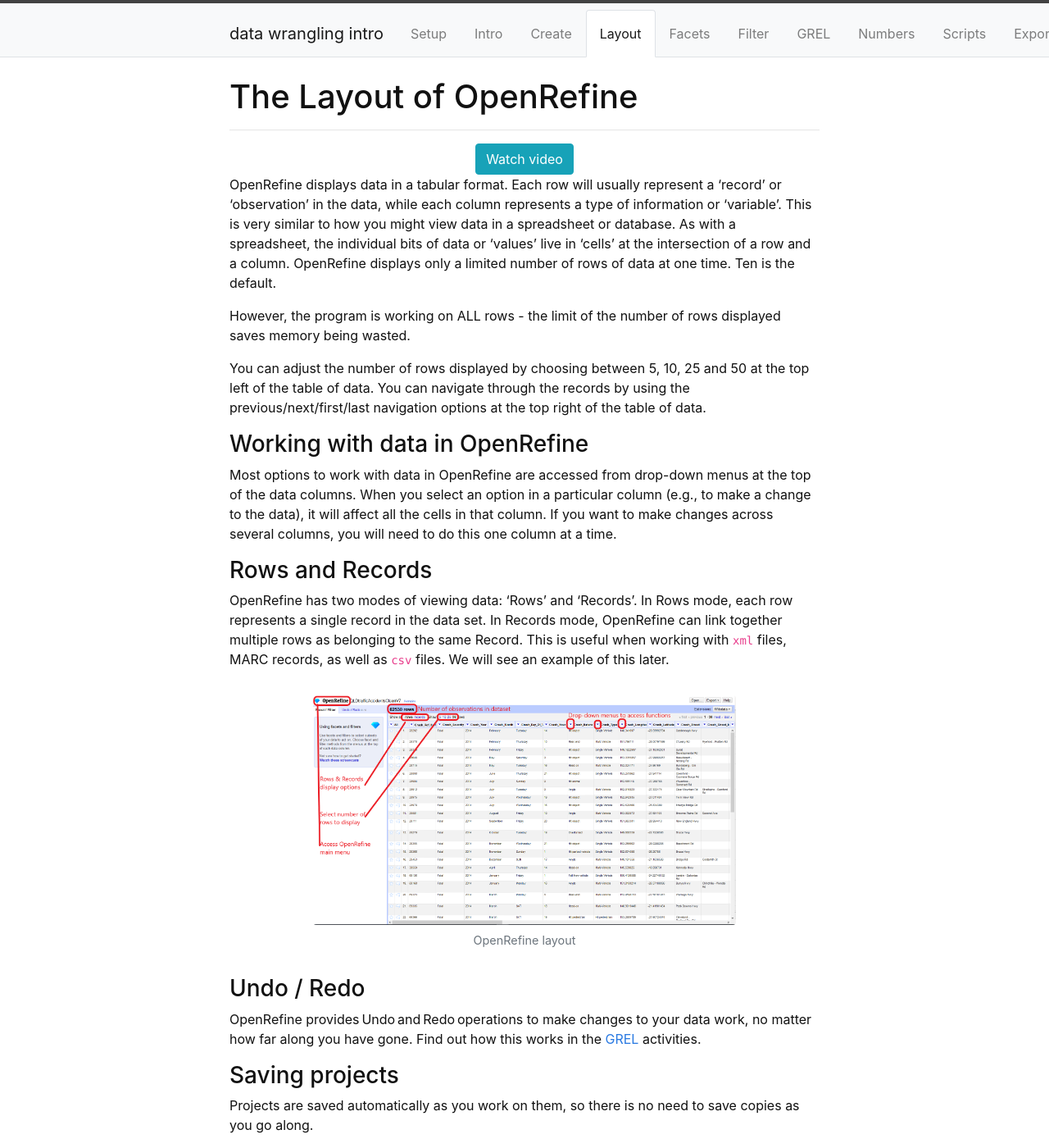
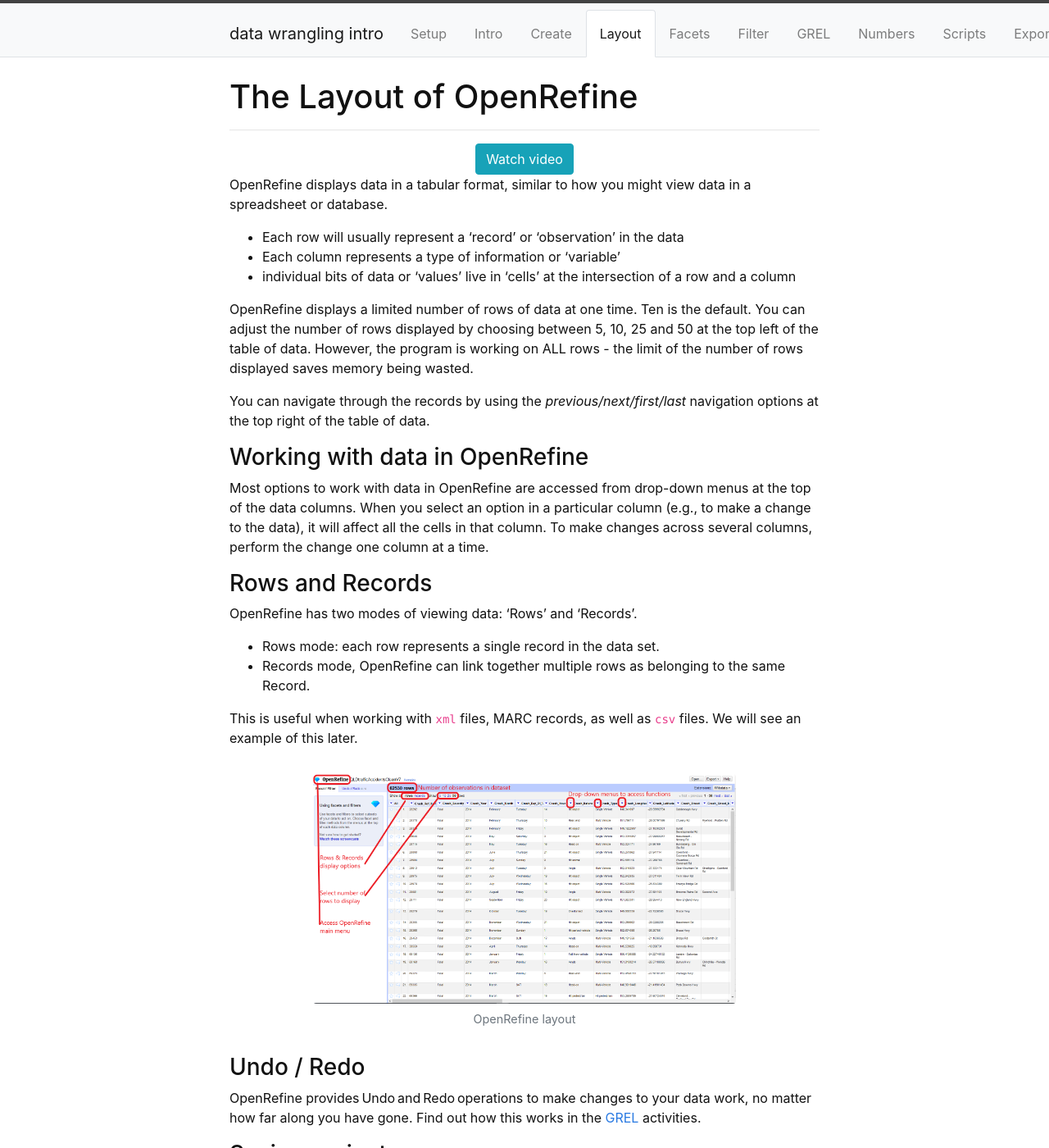
Before and after one commit to GULibrarySandbox/intro-data-wrangle, a Jekyll site: the page built from content/3-lesson.md, in a window 1280 px wide and 1400 px high. Shown: the whole window at 82% size. Built offline with Jekyll 4.4.1, drawn with Linux system fonts in a browser that asks for light colours.

Commit message:
Update 3-lesson.md

```diff
--- a/content/3-lesson.md
+++ b/content/3-lesson.md
@@ -8,25 +8,29 @@ nav: true
 {% include button.md text="Watch video" link="https://vimeo.com/412542634/f5b1ced9b9" color="info" %}
 
 
-OpenRefine displays data in a tabular format. Each row will usually represent a 'record' or 'observation' in the data,
-while each column represents a type of information or 'variable'. This is very similar to how you might view data
-in a spreadsheet or database. As with a spreadsheet, the individual bits of data or 'values' live in 'cells' at the intersection
-of a row and a column. OpenRefine displays only a limited number of rows of data at one time. Ten is the default.
+OpenRefine displays data in a tabular format, similar to how you might view data in a spreadsheet or database.
+- Each row will usually represent a 'record' or 'observation' in the data
+- Each column represents a type of information or 'variable'
+- individual bits of data or 'values' live in 'cells' at the intersection of a row and a column
 
+OpenRefine displays a limited number of rows of data at one time. Ten is the default.
+You can adjust the number of rows displayed by choosing between 5, 10, 25 and 50 at the top left of the table of data.
 However, the program is working on ALL rows - the limit of the number of rows displayed saves memory being wasted.
 
-You can adjust the number of rows displayed by choosing between 5, 10, 25 and 50 at the top left of the table of data.
-You can navigate through the records by using the previous/next/first/last navigation options at the top right of the table of data.
+You can navigate through the records by using the *previous/next/first/last* navigation options at the top right of the table of data.
 
 ### Working with data in OpenRefine
 
 Most options to work with data in OpenRefine are accessed from drop-down menus at the top of the data columns.
 When you select an option in a particular column (e.g., to make a change to the data), it will affect all the
-cells in that column. If you want to make changes across several columns, you will need to do this one column at a time.
+cells in that column. To make changes across several columns, perform the change one column at a time.
 
 ###  Rows and Records
 
-OpenRefine has two modes of viewing data: 'Rows' and 'Records'. In Rows mode, each row represents a single record in the data set.  In Records mode, OpenRefine can link together multiple rows as belonging to the same Record.
+OpenRefine has two modes of viewing data: 'Rows' and 'Records'.
+- Rows mode: each row represents a single record in the data set.
+- Records mode, OpenRefine can link together multiple rows as belonging to the same Record.
+
 This is useful when working with `xml` files, MARC records, as well as `csv` files. We will see an example of this later.
 
 {% include figure.html img="ORLayout.png" alt="OpenRefine layout" caption="OpenRefine layout" width="75%" %}
```
